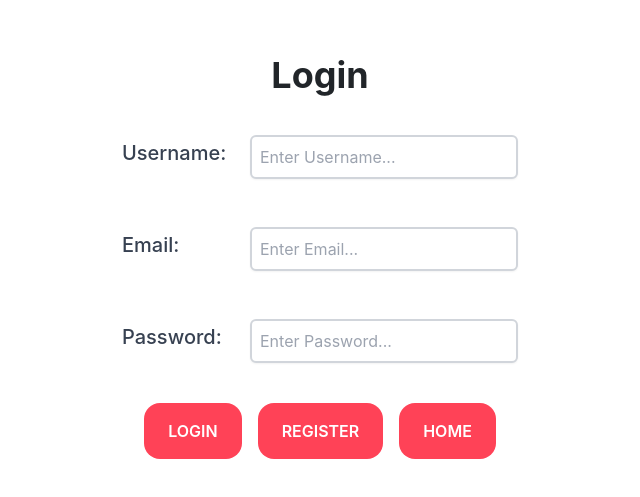
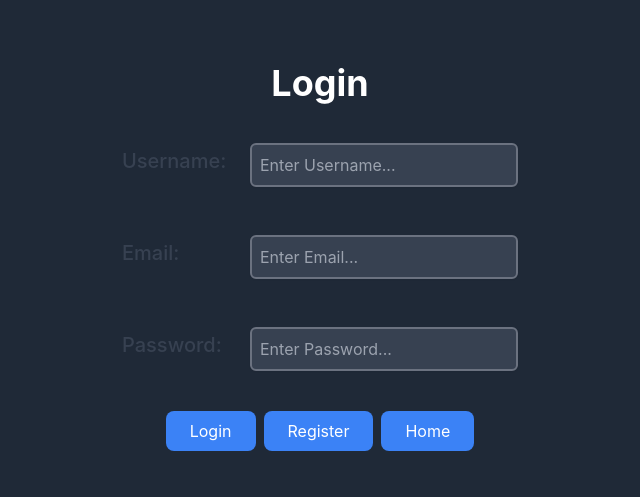
Before and after one commit to sanyashetty/workout-app, a React (Create React App) app in the folder client/: page /login in a window 1280 px wide. Shown: the part 143-640 px from the top of the page, without its empty margins (320-960 px from the left). Built offline with nearby package versions, Linux system fonts and the light colour scheme; no server answers.

Commit message:
styling changes for login/register

```diff
--- a/client/src/pages/Login.js
+++ b/client/src/pages/Login.js
@@ -53,10 +53,10 @@ export default function Login() {
 	return (
 		<section
 			id="login"
-			className="p-8 dark:bg-gray-800 flex items-center justify-center min-h-screen"
+			className="p-8 bg-gray-800 flex items-center justify-center min-h-screen"
 		>
 			<div className="max-w-3xl mx-auto">
-				<h1 className="text-3xl lg:text-4xl font-bold mb-4 text-center dark:text-white">
+				<h1 className="text-3xl lg:text-4xl font-bold mb-4 text-center text-white">
 					Login
 				</h1>
 				<form className="space-y-4" onSubmit={login}>
@@ -85,7 +85,7 @@ export default function Login() {
 											setFunction(ev.target.value);
 										}}
 										required
-										className="border-2 border-gray-300 rounded-md shadow-sm focus:outline-none focus:ring-1 focus:ring-blue-500 focus:border-blue-500 p-2 my-3 dark:bg-gray-700 dark:text-white dark:border-gray-500 dark:focus:ring-orange-500 dark:focus:border-orange-500"
+										className="bg-gray-700 text-white border-2 border-gray-500 rounded-md shadow-sm focus:outline-none focus:ring-1 focus:ring-blue-500 focus:border-blue-500 p-2 my-3"
 									/>
 								</div>
 							);
@@ -99,45 +99,21 @@ export default function Login() {
 					<div className="flex space-x-4 justify-center mt-4">
 						<button
 							type="submit"
-							className={`
-              rounded-2xl border-1 border-black
-              bg-sunset_orange px-6 py-3 mx-2
-              font-semibold uppercase text-white
-              hover:rounded-md hover:bg-another_sunset
-              focus:ring-4 focus:outline-none focus:bg-another_sunset
-              dark:bg-gray-700 dark:hover:bg-gray-600 dark:focus:bg-gray-600
-              transition-all duration-300
-            `}
+							className="text-white bg-blue-500 rounded-lg px-4 py-2 hover:bg-blue-600 focus:outline-none focus:ring focus:ring-blue-300 mx-1"
 						>
 							Login
 						</button>
 						<button
 							type="button"
 							onClick={goToRegister}
-							className={`
-              rounded-2xl border-1 border-black
-  bg-sunset_orange px-6 py-3 mx-2
-  font-semibold uppercase text-white
-  hover:rounded-md hover:bg-another_sunset
-  focus:ring-4 focus:outline-none focus:bg-another_sunset
-  dark:bg-gray-700 dark:hover:bg-gray-600 dark:focus:bg-gray-600
-  transition-all duration-300
-            `}
+							className="text-white bg-blue-500 rounded-lg px-4 py-2 hover:bg-blue-600 focus:outline-none focus:ring focus:ring-blue-300 mx-1"
 						>
 							Register
 						</button>
 						<button
 							type="button"
 							onClick={goToHome}
-							className={`
-              rounded-2xl border-1 border-black
-  bg-sunset_orange px-6 py-3 mx-2
-  font-semibold uppercase text-white
-  hover:rounded-md hover:bg-another_sunset
-  focus:ring-4 focus:outline-none focus:bg-another_sunset
-  dark:bg-gray-700 dark:hover:bg-gray-600 dark:focus:bg-gray-600
-  transition-all duration-300
-            `}
+							className="text-white bg-blue-500 rounded-lg px-4 py-2 hover:bg-blue-600 focus:outline-none focus:ring focus:ring-blue-300 mx-1"
 						>
 							Home
 						</button>
--- a/client/src/pages/Register.js
+++ b/client/src/pages/Register.js
@@ -49,10 +49,10 @@ export default function Register() {
 	return (
 		<section
 			id="register"
-			className="p-8 dark:bg-gray-800 flex items-center justify-center min-h-screen"
+			className="p-8 bg-gray-800 flex items-center justify-center min-h-screen"
 		>
 			<div className="max-w-3xl mx-auto">
-				<h1 className="text-3xl lg:text-4xl font-bold mb-4 text-center dark:text-white">
+				<h1 className="text-3xl lg:text-4xl font-bold mb-4 text-center text-white">
 					Register
 				</h1>
 				<form className="space-y-4" onSubmit={register}>
@@ -80,7 +80,7 @@ export default function Register() {
 											setFunction(ev.target.value);
 										}}
 										required
-										className="border-2 border-gray-300 rounded-md shadow-sm focus:outline-none focus:ring-1 focus:ring-blue-500 focus:border-blue-500 p-2 my-3 dark:bg-gray-700 dark:text-white dark:border-gray-500 dark:focus:ring-orange-500 dark:focus:border-orange-500"
+										className="bg-gray-700 text-white border-2 border-gray-500 rounded-md shadow-sm focus:outline-none focus:ring-1 focus:ring-blue-500 focus:border-blue-500 p-2 my-3"
 									/>
 								</div>
 							);
@@ -94,30 +94,14 @@ export default function Register() {
 					<div className="flex space-x-4 justify-center mt-4">
 						<button
 							type="submit"
-							className={`
-              rounded-2xl border-1 border-black
-              bg-sunset_orange px-6 py-3 mx-2
-              font-semibold uppercase text-white
-              hover:rounded-md hover:bg-another_sunset
-              focus:ring-4 focus:outline-none focus:bg-another_sunset
-              dark:bg-gray-700 dark:hover:bg-gray-600 dark:focus:bg-gray-600
-              transition-all duration-300
-            `}
+							className="text-white bg-blue-500 rounded-lg px-4 py-2 hover:bg-blue-600 focus:outline-none focus:ring focus:ring-blue-300 mx-1"
 						>
 							Register
 						</button>
 						<button
 							type="button"
 							onClick={goToHome}
-							className={`
-              rounded-2xl border-1 border-black
-              bg-sunset_orange px-6 py-3 mx-2
-              font-semibold uppercase text-white
-              hover:rounded-md hover:bg-another_sunset
-              focus:ring-4 focus:outline-none focus:bg-another_sunset
-              dark:bg-gray-700 dark:hover:bg-gray-600 dark:focus:bg-gray-600
-              transition-all duration-300
-            `}
+							className="text-white bg-blue-500 rounded-lg px-4 py-2 hover:bg-blue-600 focus:outline-none focus:ring focus:ring-blue-300 mx-1"
 						>
 							Home
 						</button>
```
